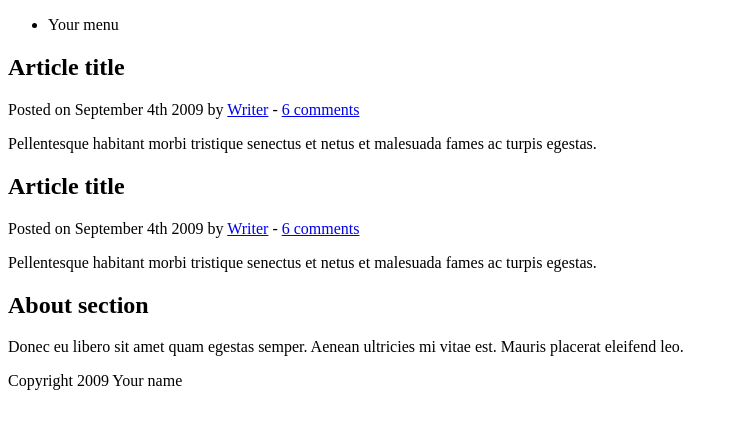
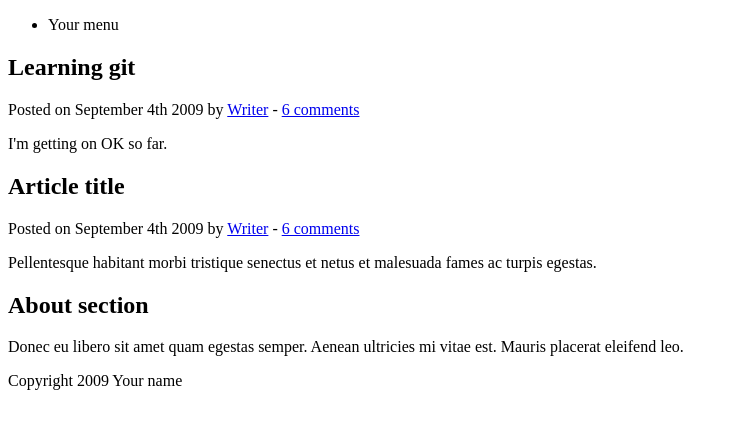
Before and after one commit to chris3ailey-xx/learning-git, a plain HTML site: page index.html in a window 1280 px wide. Shown: the whole page, without its empty margins (0-738 px from the left). Drawn offline with Linux system fonts and the light colour scheme.

```diff
--- a/index.html
+++ b/index.html
@@ -23,10 +23,10 @@
 
 		<article>
 			<header>
-				<h2>Article title</h2>
+				<h2>Learning git</h2>
 				<p>Posted on <time datetime="2009-09-04T16:31:24+02:00">September 4th 2009</time> by <a href="#">Writer</a> - <a href="#comments">6 comments</a></p>
 			</header>
-			<p>Pellentesque habitant morbi tristique senectus et netus et malesuada fames ac turpis egestas.</p>
+			<p>I'm getting on OK so far.</p>
 		</article>
 
 		<article>
```
Also changed, not shown: 2 other files.
